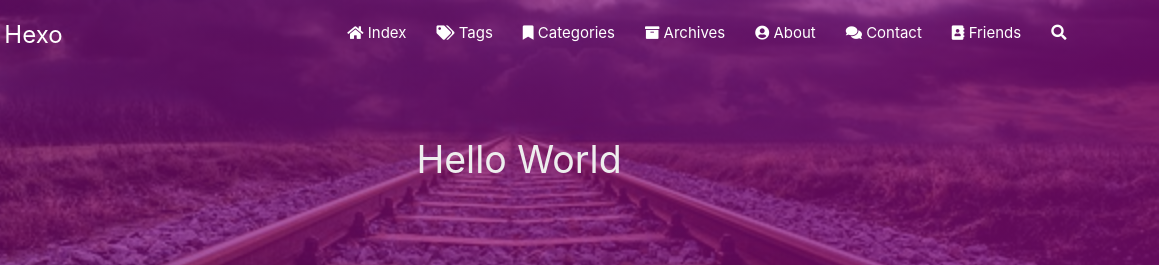
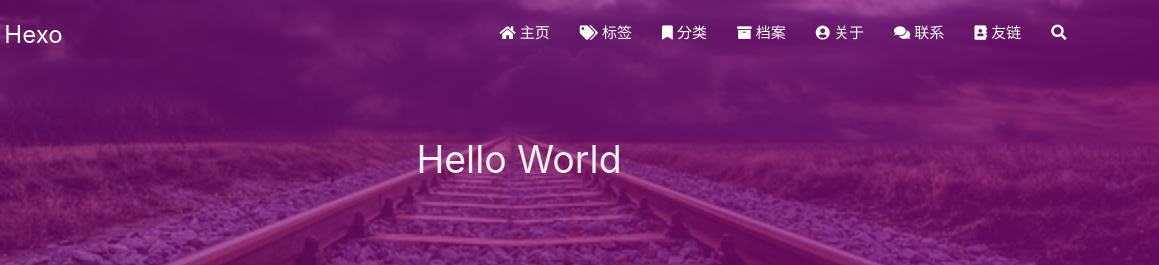
Before and after one commit to BorderF/borderf.github.io, a plain HTML site: page 2021/04/30/hello-world/index.html in a window 1280 px wide. Shown: the top 265 px of the page, 121-1280 px from the left. Drawn offline with Linux system fonts and the light colour scheme; some packages are replaced by stand-ins of ours; no server answers; a script that the page names is missing.

Commit message:
Site updated: 2021-04-30 15:20:08

```diff
--- a/2021/04/30/hello-world/index.html
+++ b/2021/04/30/hello-world/index.html
@@ -57,7 +57,7 @@
 
       <i class="fas fa-home" style="zoom: 0.6;"></i>
 
-      <span>Index</span>
+      <span>主页</span>
     </a>
 
   </li>
@@ -68,7 +68,7 @@
 
       <i class="fas fa-tags" style="zoom: 0.6;"></i>
 
-      <span>Tags</span>
+      <span>标签</span>
     </a>
 
   </li>
@@ -79,7 +79,7 @@
 
       <i class="fas fa-bookmark" style="zoom: 0.6;"></i>
 
-      <span>Categories</span>
+      <span>分类</span>
     </a>
 
   </li>
@@ -90,7 +90,7 @@
 
       <i class="fas fa-archive" style="zoom: 0.6;"></i>
 
-      <span>Archives</span>
+      <span>档案</span>
     </a>
 
   </li>
@@ -101,7 +101,7 @@
 
       <i class="fas fa-user-circle" style="zoom: 0.6;"></i>
 
-      <span>About</span>
+      <span>关于</span>
     </a>
 
   </li>
@@ -112,7 +112,7 @@
 
       <i class="fas fa-comments" style="zoom: 0.6;"></i>
 
-      <span>Contact</span>
+      <span>联系</span>
     </a>
 
   </li>
@@ -123,7 +123,7 @@
 
       <i class="fas fa-address-book" style="zoom: 0.6;"></i>
 
-      <span>Friends</span>
+      <span>友链</span>
     </a>
 
   </li>
@@ -160,7 +160,7 @@
 
 			    <i class="fa-fw fas fa-home"></i>
 
-			Index
+			主页
 		</a>
 
         </li>
@@ -171,7 +171,7 @@
 
 			    <i class="fa-fw fas fa-tags"></i>
 
-			Tags
+			标签
 		</a>
 
         </li>
@@ -182,7 +182,7 @@
 
 			    <i class="fa-fw fas fa-bookmark"></i>
 
-			Categories
+			分类
 		</a>
 
         </li>
@@ -193,7 +193,7 @@
 
 			    <i class="fa-fw fas fa-archive"></i>
 
-			Archives
+			档案
 		</a>
 
         </li>
@@ -204,7 +204,7 @@
 
 			    <i class="fa-fw fas fa-user-circle"></i>
 
-			About
+			关于
 		</a>
 
         </li>
@@ -215,7 +215,7 @@
 
 			    <i class="fa-fw fas fa-comments"></i>
 
-			Contact
+			联系
 		</a>
 
         </li>
@@ -226,7 +226,7 @@
 
 			    <i class="fa-fw fas fa-address-book"></i>
 
-			Friends
+			友链
 		</a>
 
         </li>
```
Also changed, not shown: archives/2021/04/index.html (+14 -14 lines), archives/2021/index.html (+14 -14 lines), archives/index.html (+14 -14 lines), index.html (+14 -14 lines).
